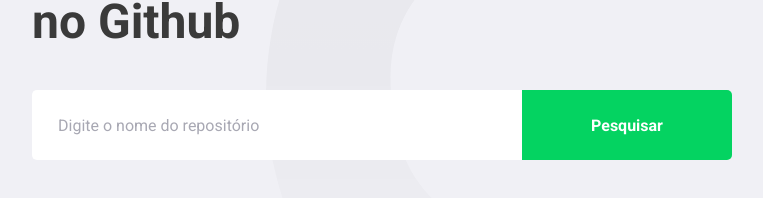
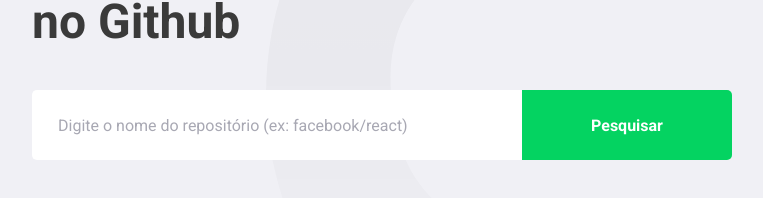
Before and after one commit to andercampos/github-explorer, a React (Create React App) app: page / in a window 1280 px wide. Shown: the part 218-416 px from the top of the page, without its empty margins (148-911 px from the left). Built offline with nearby package versions, Linux system fonts and the light colour scheme.

Commit message:
Placeholder exemple

```diff
--- a/src/pages/Dashboard/index.tsx
+++ b/src/pages/Dashboard/index.tsx
@@ -69,7 +69,7 @@
         <input
           value={newRepo}
           onChange={e => setNewRepo(e.target.value)}
-          placeholder="Digite o nome do repositório"
+          placeholder="Digite o nome do repositório (ex: facebook/react)"
         />
         <button type="submit">Pesquisar</button>
       </Form>
```
